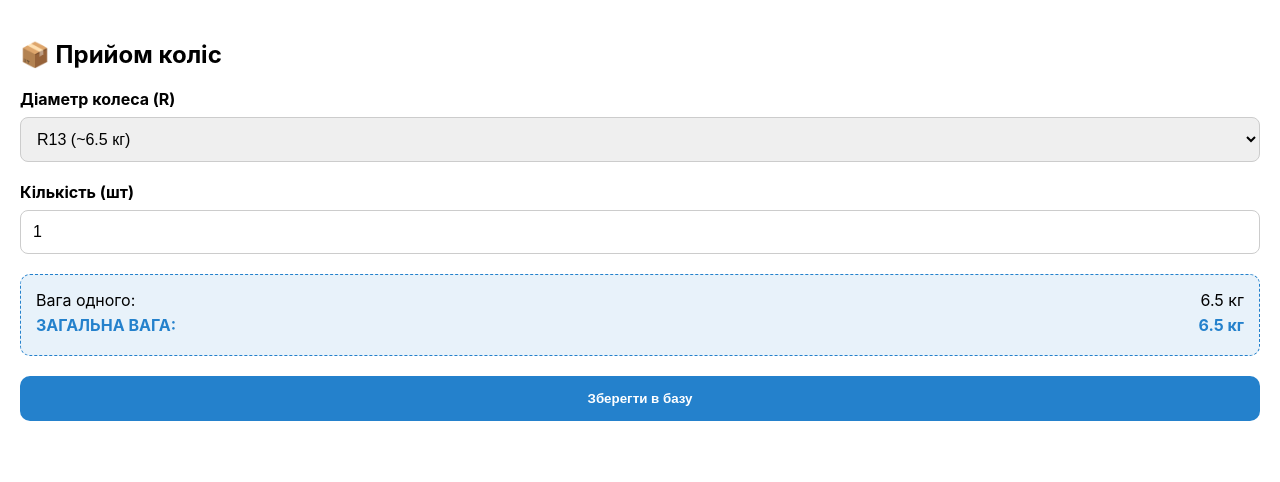
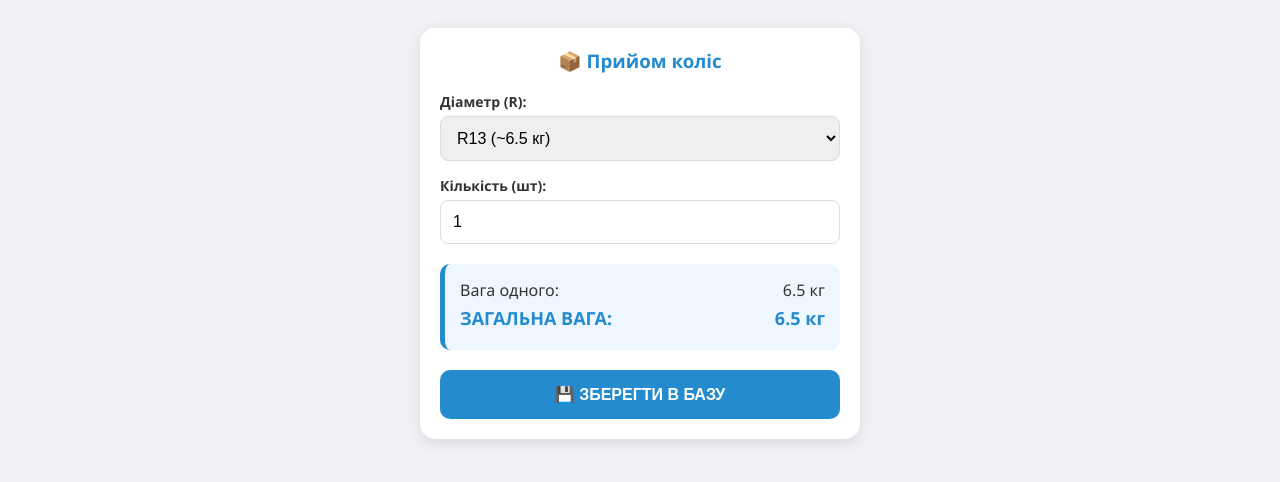
Before and after one commit to SantaDSUA/CRM2, a plain HTML site: page index.html in a window 1280 px wide. Drawn offline with Linux system fonts and the light colour scheme; a script that the page names is missing.

Commit message:
Add files via upload

```diff
--- a/index.html
+++ b/index.html
@@ -3,70 +3,26 @@
 <head>
     <meta charset="UTF-8">
     <meta name="viewport" content="width=device-width, initial-scale=1.0">
-    <title>CRM Утилізація Коліс</title>
+    <title>Tires CRM</title>
     <script src="https://telegram.org/js/telegram-web-app.js"></script>
     <style>
-        :root {
-            --tg-theme-bg-color: #ffffff;
-            --tg-theme-text-color: #000000;
-            --tg-theme-button-color: #2481cc;
-            --tg-theme-button-text-color: #ffffff;
-            --tg-theme-hint-color: #999999;
-        }
-        body {
-            font-family: -apple-system, BlinkMacSystemFont, "Segoe UI", Roboto, Helvetica, Arial, sans-serif;
-            background-color: var(--tg-theme-bg-color);
-            color: var(--tg-theme-text-color);
-            margin: 0;
-            padding: 20px;
-        }
-        .form-group {
-            margin-bottom: 20px;
-        }
-        label {
-            display: block;
-            margin-bottom: 8px;
-            font-weight: bold;
-        }
-        select, input {
-            width: 100%;
-            padding: 12px;
-            border: 1px solid #ccc;
-            border-radius: 8px;
-            box-sizing: border-box;
-            font-size: 16px;
-        }
-        .result-card {
-            background-color: rgba(36, 129, 204, 0.1);
-            padding: 15px;
-            border-radius: 10px;
-            margin-top: 20px;
-            border: 1px dashed var(--tg-theme-button-color);
-        }
-        .result-line {
-            display: flex;
-            justify-content: space-between;
-            margin-bottom: 5px;
-        }
-        #submit-btn {
-            width: 100%;
-            background-color: var(--tg-theme-button-color);
-            color: var(--tg-theme-button-text-color);
-            border: none;
-            padding: 15px;
-            border-radius: 10px;
-            font-weight: bold;
-            cursor: pointer;
-            margin-top: 20px;
-        }
+        body { font-family: 'Segoe UI', Tahoma, Geneva, Verdana, sans-serif; padding: 20px; background-color: #f0f2f5; color: #333; }
+        .card { background: white; padding: 20px; border-radius: 15px; box-shadow: 0 4px 15px rgba(0,0,0,0.1); max-width: 400px; margin: auto; }
+        h3 { text-align: center; color: #248bcf; margin-top: 0; }
+        label { display: block; margin-top: 15px; font-size: 14px; font-weight: bold; }
+        select, input { width: 100%; padding: 12px; margin-top: 5px; border: 1px solid #ddd; border-radius: 8px; box-sizing: border-box; font-size: 16px; }
+        .result-box { background: #eef7ff; padding: 15px; border-radius: 10px; margin-top: 20px; border-left: 5px solid #248bcf; }
+        .result-item { display: flex; justify-content: space-between; margin-bottom: 5px; }
+        .total { font-size: 18px; font-weight: bold; color: #248bcf; }
+        button { width: 100%; padding: 15px; background: #248bcf; color: white; border: none; border-radius: 10px; cursor: pointer; font-size: 16px; font-weight: bold; margin-top: 20px; transition: background 0.3s; }
+        button:active { background: #1a6fa3; }
     </style>
 </head>
 <body>
+    <div class="card">
+        <h3>📦 Прийом коліс</h3>
 
-    <h2>📦 Прийом коліс</h2>
-
-    <div class="form-group">
-        <label for="diameter">Діаметр колеса (R)</label>
+        <label>Діаметр (R):</label>
         <select id="diameter" onchange="calculate()">
             <option value="13" data-weight="6.5">R13 (~6.5 кг)</option>
             <option value="14" data-weight="7.5">R14 (~7.5 кг)</option>
@@ -76,55 +32,49 @@
             <option value="18" data-weight="13.5">R18 (~13.5 кг)</option>
             <option value="20" data-weight="16.0">R20 (~16.0 кг)</option>
         </select>
-    </div>
 
-    <div class="form-group">
-        <label for="count">Кількість (шт)</label>
+        <label>Кількість (шт):</label>
         <input type="number" id="count" value="1" min="1" oninput="calculate()">
-    </div>
 
-    <div class="result-card">
-        <div class="result-line">
+        <div class="result-box">
+            <div class="result-item">
                 <span>Вага одного:</span>
                 <span id="single-weight">6.5 кг</span>
             </div>
-        <div class="result-line" style="font-weight: bold; color: var(--tg-theme-button-color);">
+            <div class="result-item total">
                 <span>ЗАГАЛЬНА ВАГА:</span>
                 <span id="total-weight">6.5 кг</span>
             </div>
         </div>
 
-    <button id="submit-btn" onclick="sendData()">Зберегти в базу</button>
+        <button onclick="sendData()">💾 ЗБЕРЕГТИ В БАЗУ</button>
+    </div>
 
     <script>
-    // 1. Перевірка ініціалізації
         const tg = window.Telegram.WebApp;
-
-    // Повідомимо Telegram, що ми готові
         tg.ready();
         tg.expand();
 
+        function calculate() {
+            const select = document.getElementById('diameter');
+            const count = document.getElementById('count').value || 0;
+            const weight = select.options[select.selectedIndex].getAttribute('data-weight');
+            const total = (weight * count).toFixed(1);
+
+            document.getElementById('single-weight').innerText = weight + " кг";
+            document.getElementById('total-weight').innerText = total + " кг";
+        }
+
         function sendData() {
-        try {
-            const diameter = document.getElementById('diameter').value;
+            const diam = document.getElementById('diameter').value;
             const count = document.getElementById('count').value;
-            const totalWeight = document.getElementById('total-weight').innerText;
+            const weight = document.getElementById('total-weight').innerText.replace(' кг', '');
 
-            const report = `ПРИЙОМ R${diameter} КІЛЬКІСТЬ ${count} ВАГА ${totalWeight.replace(' кг', '')}`;
+            // Формуємо рядок: ПРИЙОМ R15 КІЛЬКІСТЬ 4 ВАГА 35.2
+            const message = `ПРИЙОМ R${diam} КІЛЬКІСТЬ ${count} ВАГА ${weight}`;
 
-            // ДІАГНОСТИКА №1: Чи бачить додаток дані?
-            alert("Готую до відправки: " + report);
-
-            // Спроба відправити
-            tg.sendData(report);
-
-            // ДІАГНОСТИКА №2: Якщо вікно не закрилося, значить sendData зламався
-            alert("Спробував відправити. Закриваю додаток...");
-
+            tg.sendData(message);
             tg.close();
-        } catch (e) {
-            alert("Помилка JavaScript: " + e.message);
-        }
         }
     </script>
 </body>
```
Lines whose indentation alone changed are shown as unchanged.
